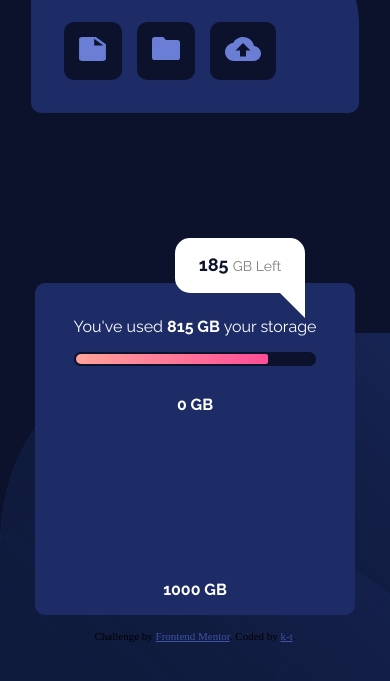
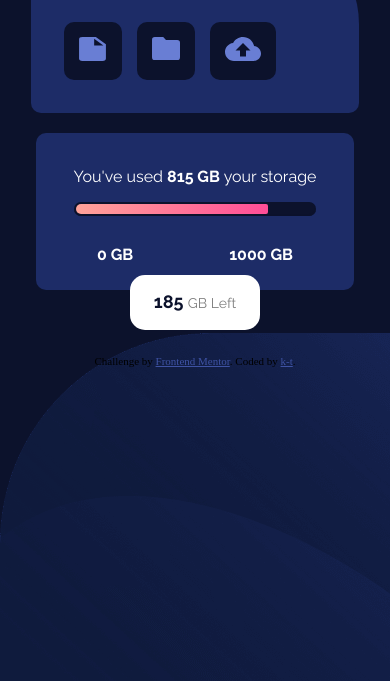
Before and after one commit to antoniokrystal/Fylo-Data-Storage-Component, a plain HTML site: page index.html in a window 390 px wide. Shown: the part 91-772 px from the top of the page. Drawn offline with Linux system fonts and the light colour scheme.

Commit message:
Mobile Responsiveness

```diff
--- a/index.html
+++ b/index.html
@@ -181,7 +181,6 @@
 
     .bubble {
       position: relative;
-      font-family: sans-serif;
       font-size: 18px;
       line-height: 24px;
       width: 100px;
@@ -204,6 +203,33 @@
       border-bottom: 20px solid transparent;
       right: 0px;
       bottom: -25px;
+    }
+
+    @media only screen and (max-width: 425px) {
+      .sizes-container{
+        gap: 80px;
+      }
+
+      .left-side{
+        padding: 10px;
+      }
+
+      .bubble-bottom-left:before {
+        display: none;
+      }
+
+      .left-side-content{
+        padding-bottom: 10px;
+      }
+
+      .bubble {
+        margin-right: auto;
+        margin-left: auto;
+        margin-top: -20px;
+      }
+
+      .left-side > .left-side-content{ order: 1; }
+      .left-side >.bubble.bubble-bottom-left { order: 2; }
     }
 
   </style>
```
